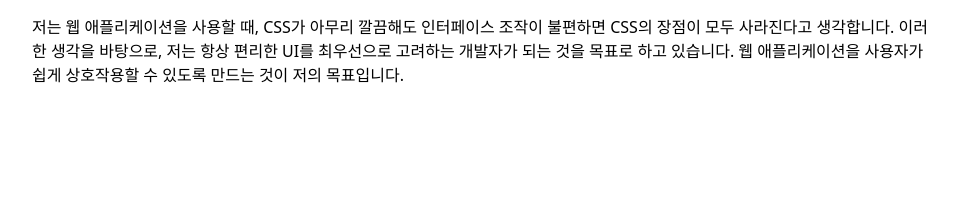
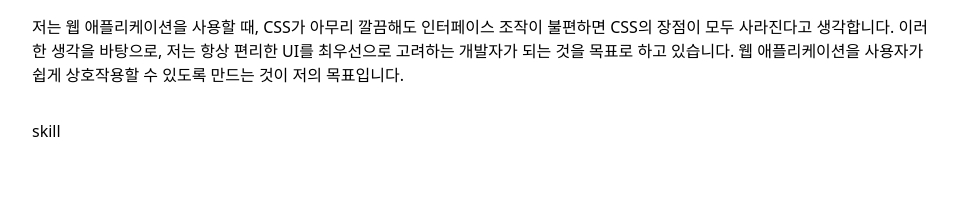
Before and after one commit to ggggggggithub/my-portfolio, a Next.js app: page / in a window 1280 px wide. Shown: the part 1309-1518 px from the top of the page, without its empty margins (160-1117 px from the left). Built offline with nearby package versions, Linux system fonts and the light colour scheme.

Commit message:
write project

```diff
--- a/src/app/Components/info.tsx
+++ b/src/app/Components/info.tsx
@@ -50,6 +50,7 @@ export default function Info() {
           있도록 만드는 것이 저의 목표입니다.
         </p>
       </div>
+      <div>skill</div>
     </section>
   );
 }
```
